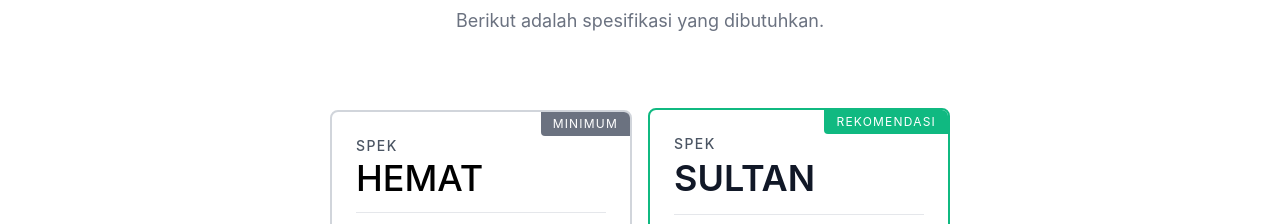
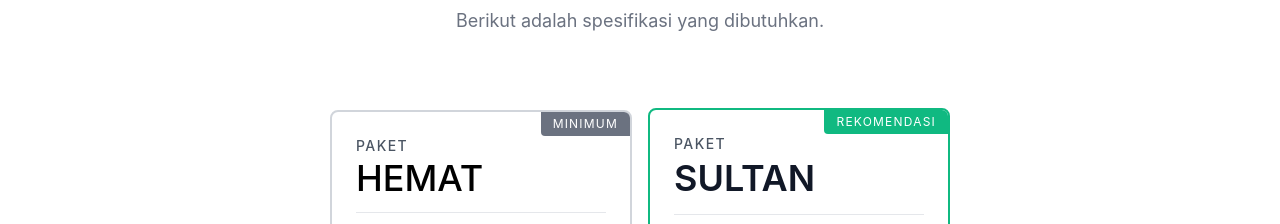
Before and after one commit to rahmatagungj/rcrp-landingpage, a React (Create React App) app: page / in a window 1280 px wide. Shown: the part 1483-1707 px from the top of the page. Built offline with nearby package versions, Linux system fonts and the light colour scheme.

Commit message:
fix card title

```diff
--- a/src/pages/Home/Home.js
+++ b/src/pages/Home/Home.js
@@ -106,7 +106,7 @@ function Home() {
               <div className="p-2 xl:w-1/4 md:w-1/2 w-full">
                 <div className="h-full p-6 rounded-lg border-2 border-gray-300 flex flex-col relative overflow-hidden">
                   <span className="bg-gray-500 text-white px-3 py-1 tracking-widest text-xs absolute right-0 top-0 rounded-bl">MINIMUM</span>
-                  <h2 className="text-sm tracking-widest title-font mb-1 font-medium">SPEK</h2>
+                  <h2 className="text-sm tracking-widest title-font mb-1 font-medium">PAKET</h2>
                   <h1 className="text-4xl font-medium text-black pb-4 mb-4 border-b border-gray-200 leading-none">HEMAT</h1>
                   <p className="flex items-center text-gray-600 mb-2">
                     <span className="w-4 h-4 mr-2 inline-flex items-center justify-center bg-gray-400 text-white rounded-full flex-shrink-0">
@@ -169,7 +169,7 @@ function Home() {
               <div className="p-2 xl:w-1/4 md:w-1/2 w-full">
                 <div className="h-full p-6 rounded-lg border-2 border-green-500 flex flex-col relative overflow-hidden">
                   <span className="bg-green-500 text-white px-3 py-1 tracking-widest text-xs absolute right-0 top-0 rounded-bl">REKOMENDASI</span>
-                  <h2 className="text-sm tracking-widest title-font mb-1 font-medium">SPEK</h2>
+                  <h2 className="text-sm tracking-widest title-font mb-1 font-medium">PAKET</h2>
                   <h1 className="text-5xl text-gray-900 leading-none flex items-center pb-4 mb-4 border-b border-gray-200">
                     <span className="text-4xl font-semibold">SULTAN</span>
                   </h1>
```
